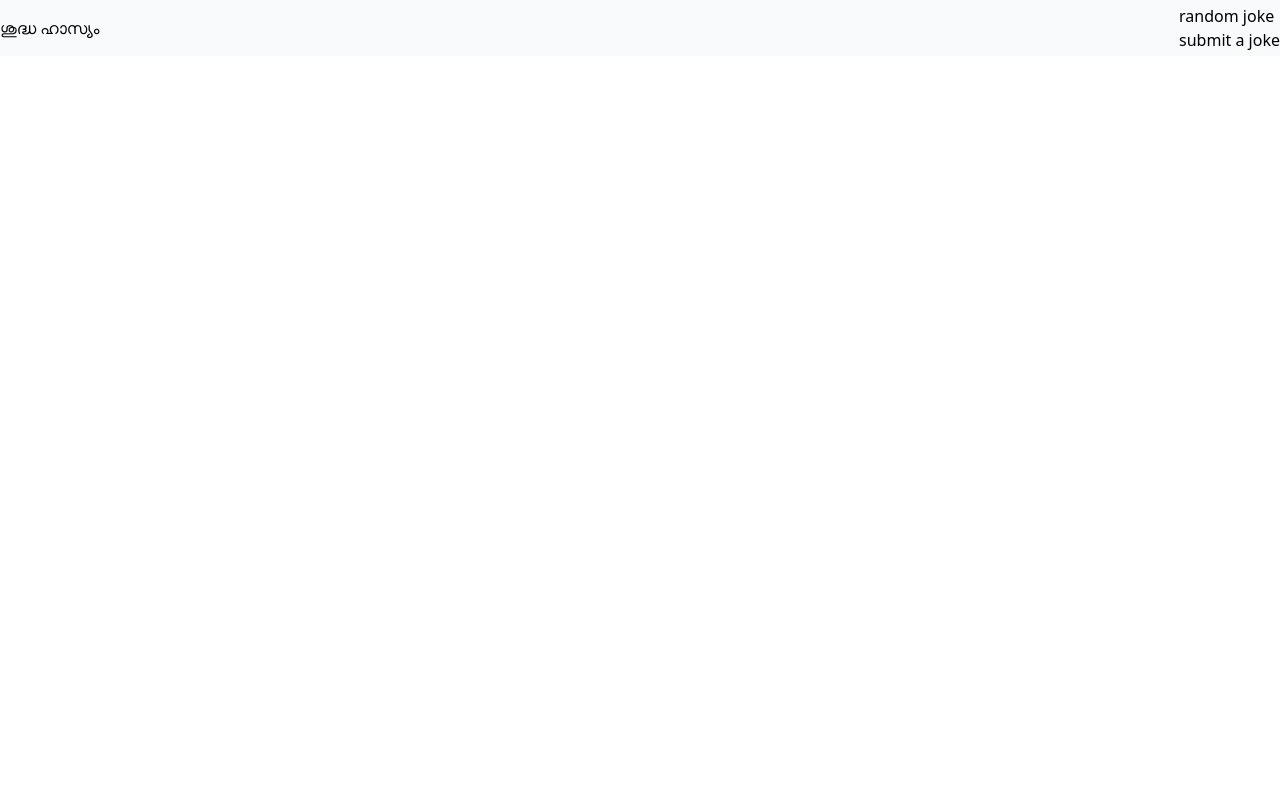
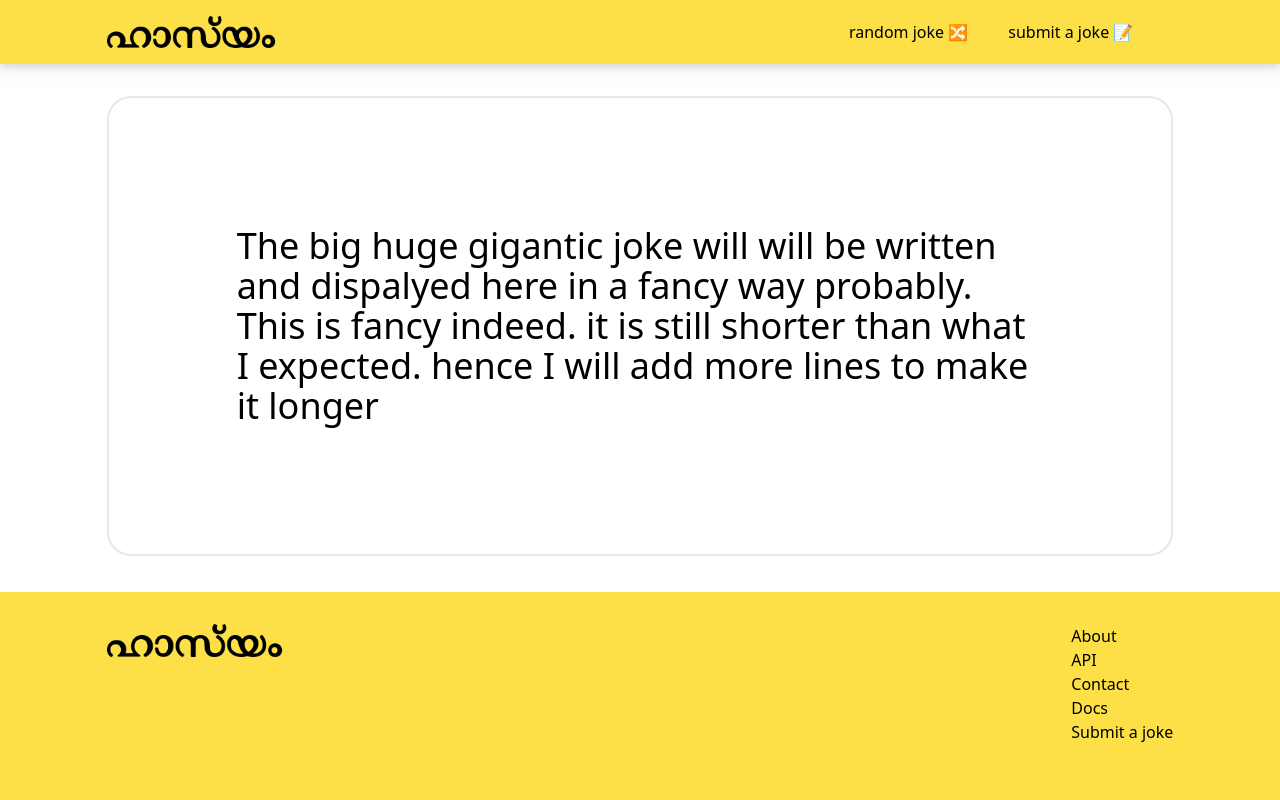
Before and after one commit to akishtp/hasyam-api, a website: page index.html in a window 1280 px wide. Drawn offline with Linux system fonts and the light colour scheme.

```diff
--- a/index.html
+++ b/index.html
@@ -8,12 +8,55 @@
     <title>ശുദ്ധ ഹാസ്യം | Pure Comedy</title>
   </head>
   <body>
-    <navbar class="flex items-center justify-between h-14 bg-gray-50">
-      <div>ശുദ്ധ ഹാസ്യം</div>
-      <div>
-        <div>random joke</div>
-        <div><a href="./src/submit.html">submit a joke</a></div>
+    <nav
+      class="flex items-center justify-center bg-gray-50 drop-shadow-lg bg-yellow-300 md:h-16"
+    >
+      <div
+        class="w-11/12 flex flex-col justify-between md:w-10/12 md:flex-row md:items-center"
+      >
+        <div class="h-16 flex items-center">
+          <img src="../assets/logo-light.png" class="h-8 w-auto" />
+        </div>
+        <div
+          class="flex justify-center text-xl flex-col md:flex-row md:items-center md:text-base"
+        >
+          <div
+            class="transition ease-in-out hover:-translate-y-0.5 h-10 flex items-center mx-10"
+          >
+            random joke 🔀
+          </div>
+          <div
+            class="transition ease-in-out hover:-translate-y-0.5 h-10 flex items-center cursor-pointer mx-10 md:ml-0"
+          >
+            <a href="./src/submit.html">submit a joke 📝</a>
+          </div>
+        </div>
       </div>
-    </navbar>
+    </nav>
+    <main class="flex items-center flex-col w-screen py-8 text-xl min-h-1000">
+      <div class="w-11/12 md:w-10/12">
+        <div class="border-2 rounded-3xl px-32 py-32 text-4xl">
+          The big huge gigantic joke will will be written and dispalyed here in
+          a fancy way probably. This is fancy indeed. it is still shorter than
+          what I expected. hence I will add more lines to make it longer
+        </div>
+      </div>
+    </main>
+    <footer
+      class="bottom-0 flex justify-center w-screen shadow-3xl bg-yellow-300 py-8 h-52"
+    >
+      <div class="w-11/12 flex justify-between md:w-10/12">
+        <div class="w-1/2">
+          <img src="../assets/logo-light.png" class="w-full md:w-4/12" />
+        </div>
+        <div class="text-m">
+          <div>About</div>
+          <div>API</div>
+          <div>Contact</div>
+          <div>Docs</div>
+          <div>Submit a joke</div>
+        </div>
+      </div>
+    </footer>
   </body>
 </html>
--- a/tailwind.config.js
+++ b/tailwind.config.js
@@ -5,6 +5,7 @@
     extend: {
       minHeight: {
         100: "10rem",
+        1000: "calc(100vh - 272px)",
       },
     },
   },
```
Also changed, not shown: src/submit.html (+5 -7 lines), dist/output.css.
